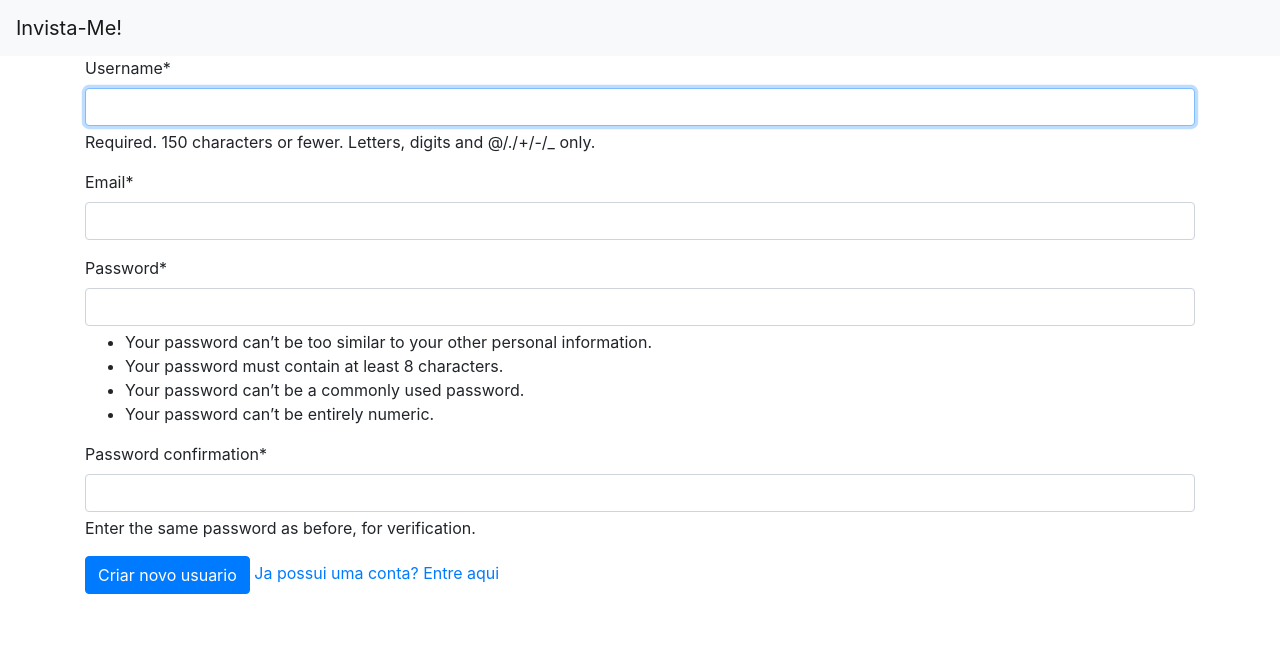
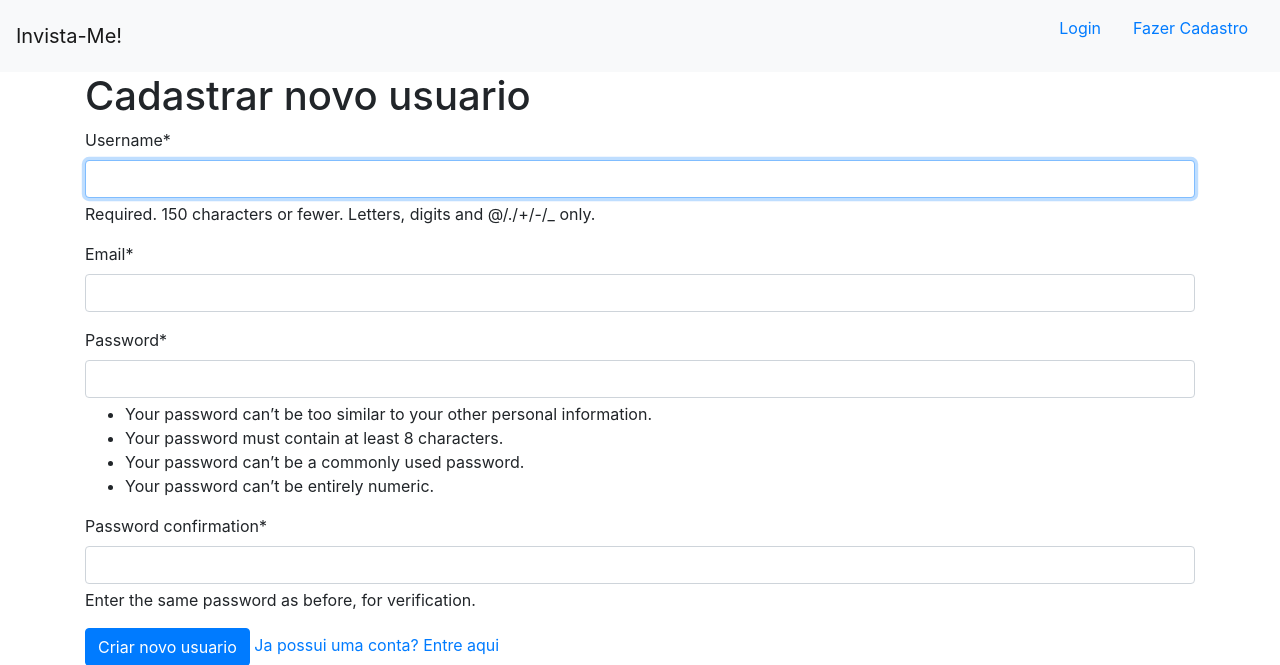
Before and after one commit to alexandrezurcher/invista_me, a Django app: page /conta/ in a window 1280 px wide. Shown: the top 665 px of the page. Run offline with Django 4.2, Linux system fonts and the light colour scheme; some libraries are stand-ins or nearby versions.

Commit message:
login feature added

```diff
--- a/invista_me/templates/investimentos/base.html
+++ b/invista_me/templates/investimentos/base.html
@@ -16,6 +16,23 @@
 <body>
   <nav class="navbar navbar-light bg-light">
     <a class="navbar-brand" href="{% url 'investimentos' %}">Invista-Me!</a>
+    <ul style="list-style: none;">
+      {% if user.is_authenticated %}
+      <!--li style="float: left">
+        <strong class="nav-item nav-link">Bem-vindo {{user.get_username}}</strong>
+      </li-->
+      <li style="float: left">
+        <a class="nav-item nav-link" href="{% url 'logout' %}">Sair</a>
+      </li>
+      {% else %}
+      <li style="float: left">
+        <a class="nav-item nav-link" href="{% url 'login' %}">Login</a>
+      </li>
+      <li style="float: left">
+        <a class="nav-item nav-link" href="{% url 'novo_usuario' %}">Fazer Cadastro</a>
+      </li>
+      {% endif %}
+    </ul>
   </nav>
   {% if messages %}
   {% for message in messages %}
--- a/projeto_invista_me/settings.py
+++ b/projeto_invista_me/settings.py
@@ -123,6 +123,7 @@ USE_TZ = True
 STATIC_URL = 'static/'
 CRISPY_ALLOWED_TEMPLATE_PACKS = 'bootstrap5'
 CRISPY_TEMPLATE_PACK = 'bootstrap5'
+LOGIN_REDIRECT_URL = 'investimentos'
 
 # Default primary key field type
 # https://docs.djangoproject.com/en/4.2/ref/settings/#default-auto-field
--- a/projeto_invista_me/urls.py
+++ b/projeto_invista_me/urls.py
@@ -18,10 +18,13 @@ from django.contrib import admin
 from django.urls import path
 from invista_me import views
 from usuarios import views as usuario_views
+from django.contrib.auth import views as auth_views
 
 urlpatterns = [
     path('admin/', admin.site.urls),
     path('conta/',usuario_views.novo_usuario, name='novo_usuario'),
+    path('login/',auth_views.LoginView.as_view(template_name='usuarios/login.html'),name='login'),
+    path('logout/',auth_views.LoginView.as_view(template_name='usuarios/logout.html'),name='logout'),
     path('',views.investimentos, name='investimentos'),
     path('novo_investimento/', views.criar, name='novo'),
     path('novo_investimento/<int:id_investimento>', views.editar, name='editar'),
--- a/usuarios/templates/usuarios/registrar.html
+++ b/usuarios/templates/usuarios/registrar.html
@@ -2,11 +2,12 @@
 {% load crispy_forms_tags %}
 {% block conteudo %}
 <div class='container'>
+    <h1>Cadastrar novo usuario</h1>
     <form method="POST">
         {% csrf_token %}
         {{ formulario | crispy }}
         <button class="btn btn-primary" type="submit">Criar novo usuario</button>
-        <a href="#">Ja possui uma conta? Entre aqui</a>
+        <a href="{% url 'login' %}">Ja possui uma conta? Entre aqui</a>
     </form>
 </div>
 {% endblock %}
--- a/usuarios/views.py
+++ b/usuarios/views.py
@@ -11,7 +11,7 @@ def novo_usuario(request):
             #informar
             usuario = formulario.cleaned_data.get('username')
             messages.success(request,f'O usuario {usuario} foi criado com sucesso!')
-            return redirect('investimentos')
+            return redirect('login')
     else:
         formulario = UserRegisterForm()
 
```
Also changed, not shown: usuarios/templates/usuarios/login.html (added, +13 -0 lines), usuarios/templates/usuarios/logout.html (added, +13 -0 lines), db.sqlite3.
